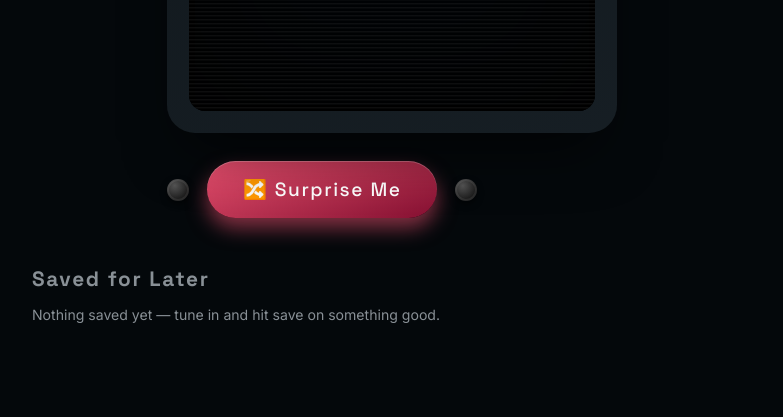
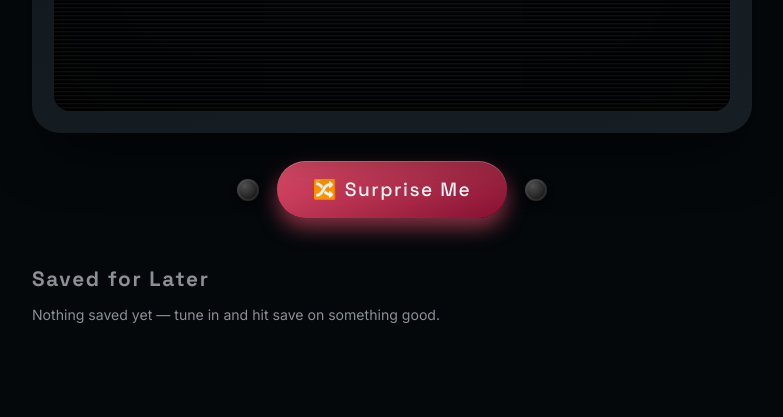
Before and after one commit to brahmank6-hue/AniMania, a plain HTML site: page index.html in a window 1280 px wide. Shown: the part 732-1149 px from the top of the page, without its empty margins (248-1031 px from the left). Drawn offline with Linux system fonts and the light colour scheme.

Commit message:
Fix TV chassis rendering off-center horizontally
.home-view (wrapping the TV and dial button) had no layout CSS of its
own, so it fell back to block-level default alignment instead of
inheriting centering from .page. That made the TV render flush against
the left padding on wider viewports instead of centered. Giving
.home-view its own flex column with align-items:center fixes it.

```diff
--- a/index.html
+++ b/index.html
@@ -42,6 +42,13 @@
     align-items: center;
     justify-content: center;
     padding: 40px 16px 80px;
+  }
+
+  .home-view {
+    display: flex;
+    flex-direction: column;
+    align-items: center;
+    width: 100%;
   }
 
   .eyebrow {
```
